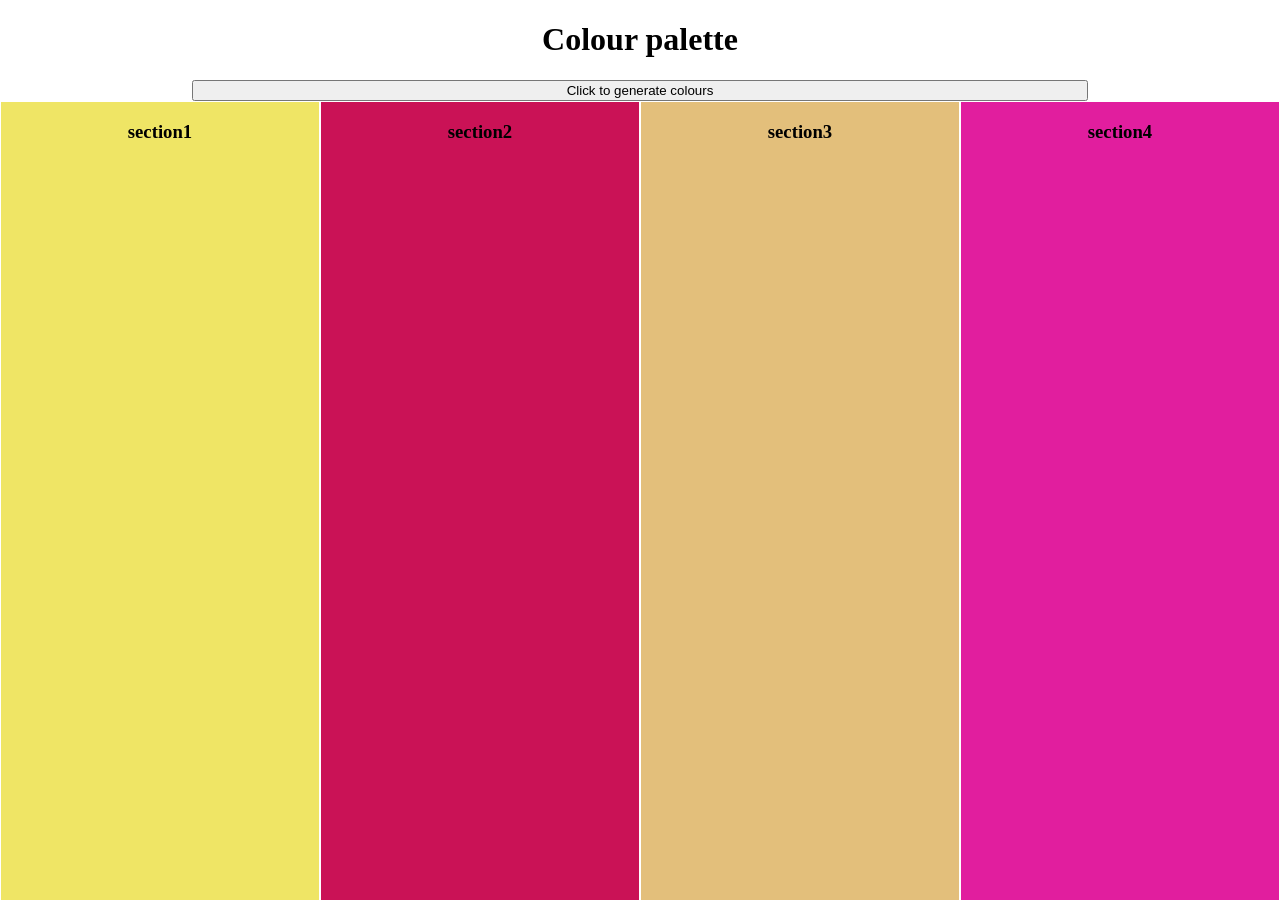
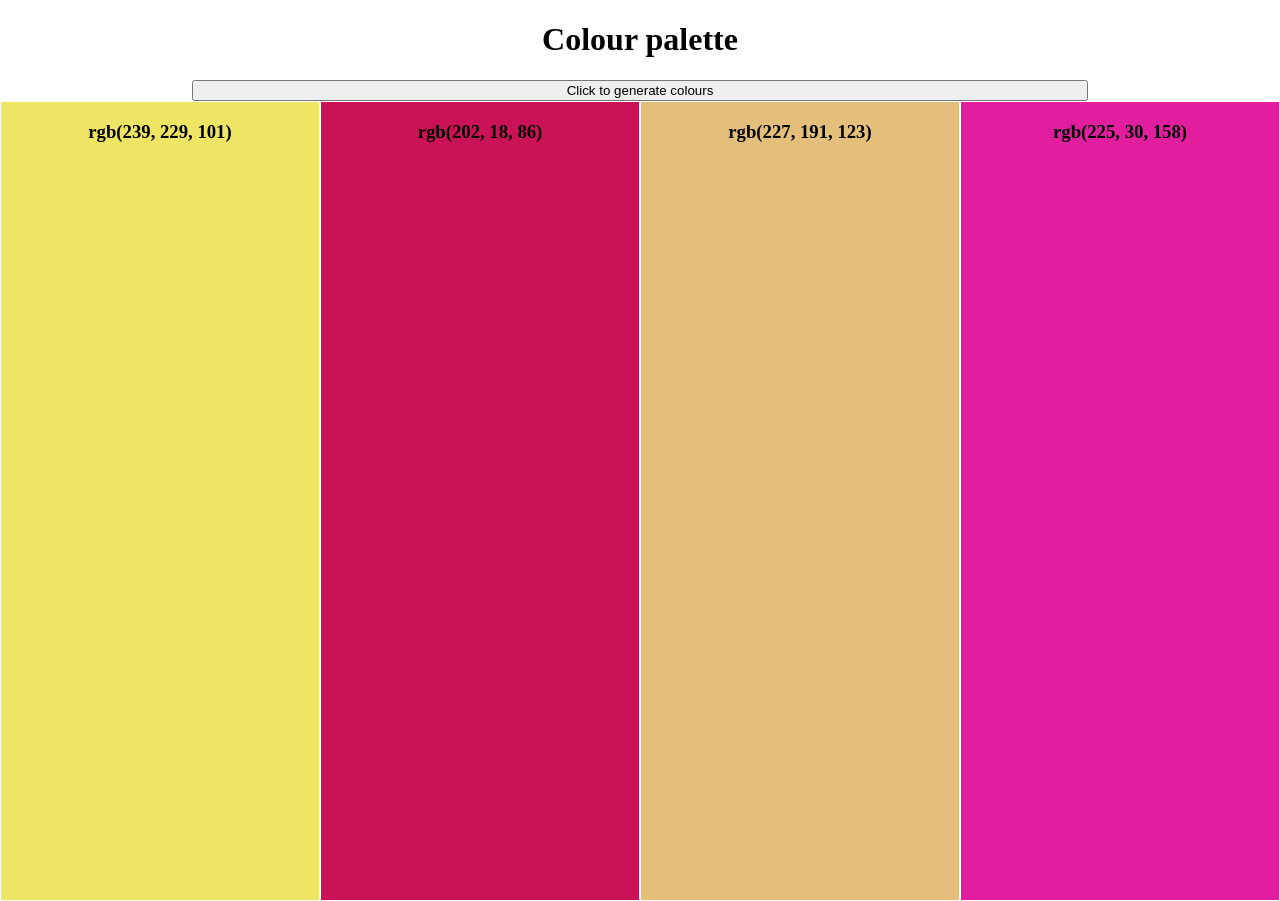
Before and after one commit to carlthedev/Colour-Palette, a plain HTML site: page index.html in a window 1280 px wide. Both pictures are taken after a click on the button "Click to generate colours". Drawn offline with Linux system fonts and the light colour scheme.

Commit message:
updated js with click event & display rgb codes

```diff
--- a/app.js
+++ b/app.js
@@ -11,12 +11,21 @@ function getRandomrgb() {
   return finalColour;
 }
 
+const genBtn = document.getElementById('btn1');
+
+genBtn.addEventListener('click', function handleClick(event) {
+  event.preventDefault();
   let colour1 = document.getElementById('sec-1');
   let colour2 = document.getElementById('sec-2');
   let colour3 = document.getElementById('sec-3');
   let colour4 = document.getElementById('sec-4');
 
   colour1.style.backgroundColor = `${getRandomrgb()}`;
+  document.getElementById('sec-1txt').innerHTML = colour1.style.backgroundColor;
   colour2.style.backgroundColor = `${getRandomrgb()}`;
+  document.getElementById('sec-2txt').innerHTML = colour2.style.backgroundColor;
   colour3.style.backgroundColor = `${getRandomrgb()}`;
+  document.getElementById('sec-3txt').innerHTML = colour3.style.backgroundColor;
   colour4.style.backgroundColor = `${getRandomrgb()}`;
+  document.getElementById('sec-4txt').innerHTML = colour4.style.backgroundColor;
+});
--- a/index.html
+++ b/index.html
@@ -20,19 +20,19 @@
     <aside id="sec-container">
 
       <section id="sec-1">
-        <h1>section1</h1>
+        <h1 id="sec-1txt"></h1>
       </section>
 
       <section id="sec-2">
-        <h1>section2</h1>
+        <h1 id="sec-2txt"></h1>
       </section>
 
       <section id="sec-3">
-        <h1>section3</h1>
+        <h1 id="sec-3txt"></h1>
       </section>
 
       <section id="sec-4">
-        <h1>section4</h1>
+        <h1 id="sec-4txt"></h1>
       </section>
 
     </aside>
```
